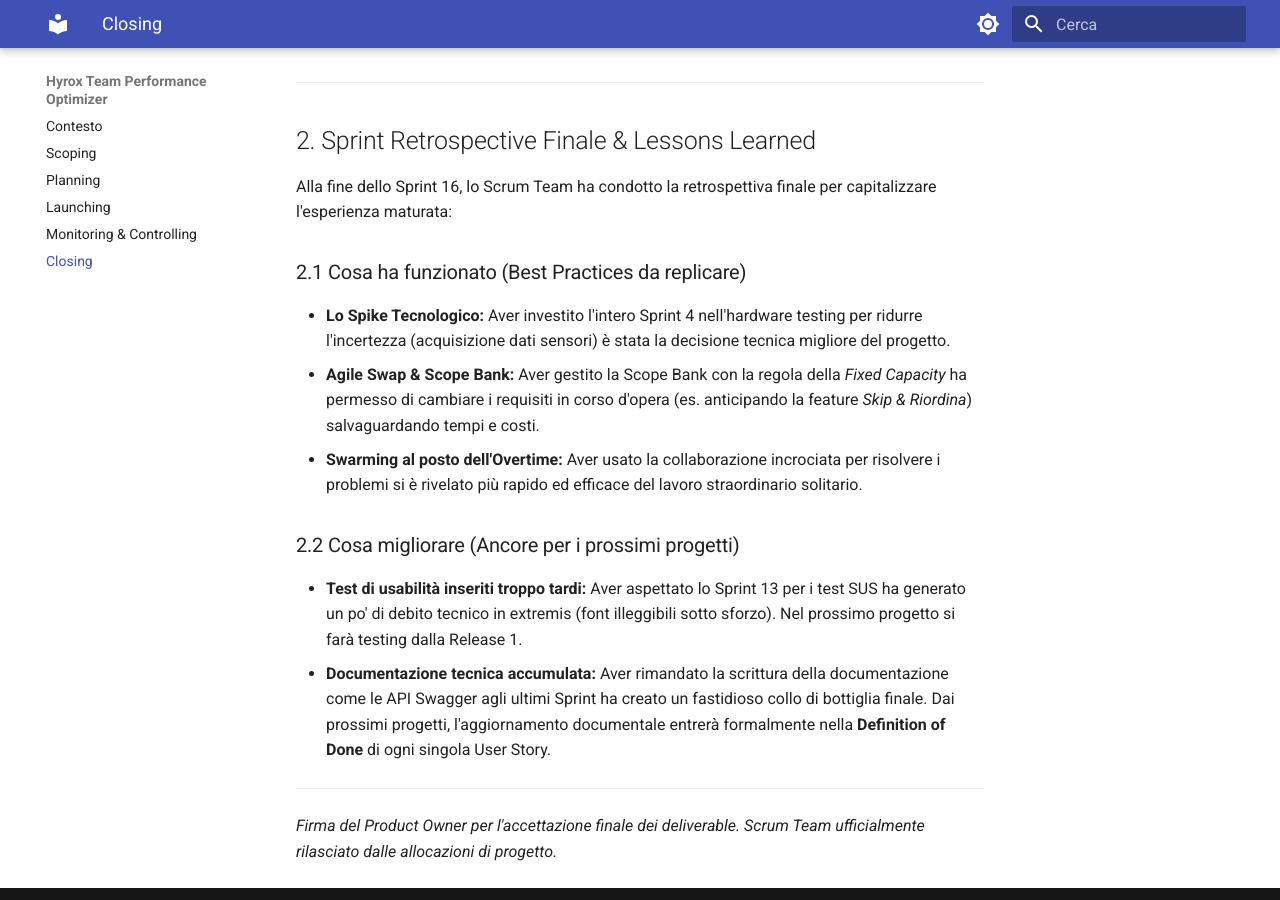
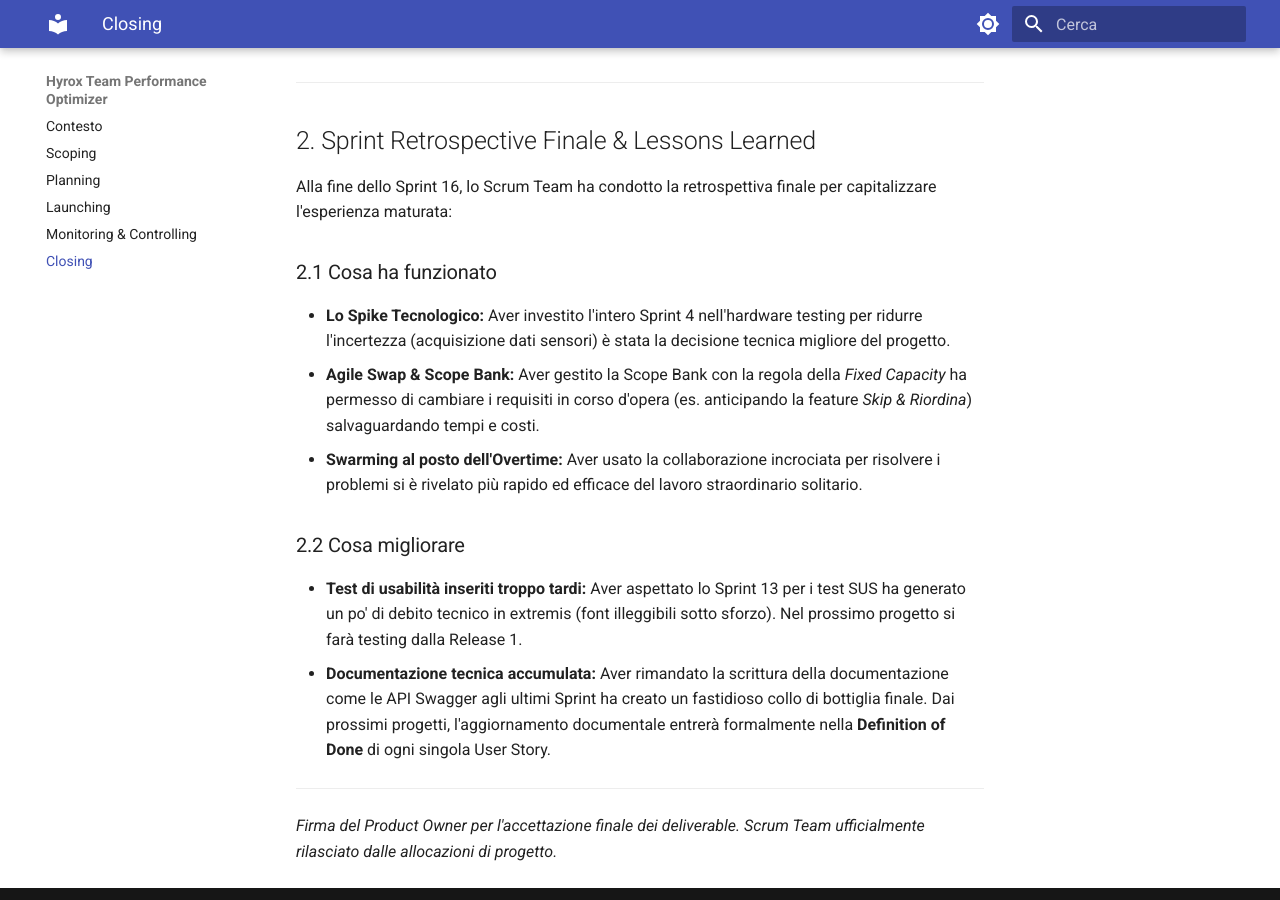
Before and after one commit to AndreaZavatta/Hyrox-Training-PM, an MkDocs documentation site: the page built from docs/5-Closing/closing.md, in a window 1280 px wide and 900 px high, scrolled down 680 px. Built offline with MkDocs 1.6.1 and Material for MkDocs 9.7.7, drawn with Linux system fonts in a browser that asks for light colours.

Commit message:
docs: simplify section headings in monitoring and closing documents

```diff
--- a/docs/5-Closing/closing.md
+++ b/docs/5-Closing/closing.md
@@ -20,12 +20,12 @@ Il progetto "Hyrox Team Performance Optimizer" si è concluso al termine dello S
 
 Alla fine dello Sprint 16, lo Scrum Team ha condotto la retrospettiva finale per capitalizzare l'esperienza maturata:
 
-### 2.1 Cosa ha funzionato (Best Practices da replicare)
+### 2.1 Cosa ha funzionato
 *   **Lo Spike Tecnologico:** Aver investito l'intero Sprint 4 nell'hardware testing per ridurre l'incertezza (acquisizione dati sensori) è stata la decisione tecnica migliore del progetto.
 *   **Agile Swap & Scope Bank:** Aver gestito la Scope Bank con la regola della *Fixed Capacity* ha permesso di cambiare i requisiti in corso d'opera (es. anticipando la feature *Skip & Riordina*) salvaguardando tempi e costi.
 *   **Swarming al posto dell'Overtime:** Aver usato la collaborazione incrociata per risolvere i problemi si è rivelato più rapido ed efficace del lavoro straordinario solitario.
 
-### 2.2 Cosa migliorare (Ancore per i prossimi progetti)
+### 2.2 Cosa migliorare
 *   **Test di usabilità inseriti troppo tardi:** Aver aspettato lo Sprint 13 per i test SUS ha generato un po' di debito tecnico in extremis (font illeggibili sotto sforzo). Nel prossimo progetto si farà testing dalla Release 1.
 *   **Documentazione tecnica accumulata:** Aver rimandato la scrittura della documentazione come le API Swagger agli ultimi Sprint ha creato un fastidioso collo di bottiglia finale. Dai prossimi progetti, l'aggiornamento documentale entrerà formalmente nella **Definition of Done** di ogni singola User Story.
 
```
Also changed, not shown: docs/4-Monitoring_Controlling/monitoring_and_controlling.md (+1 -1 lines).
